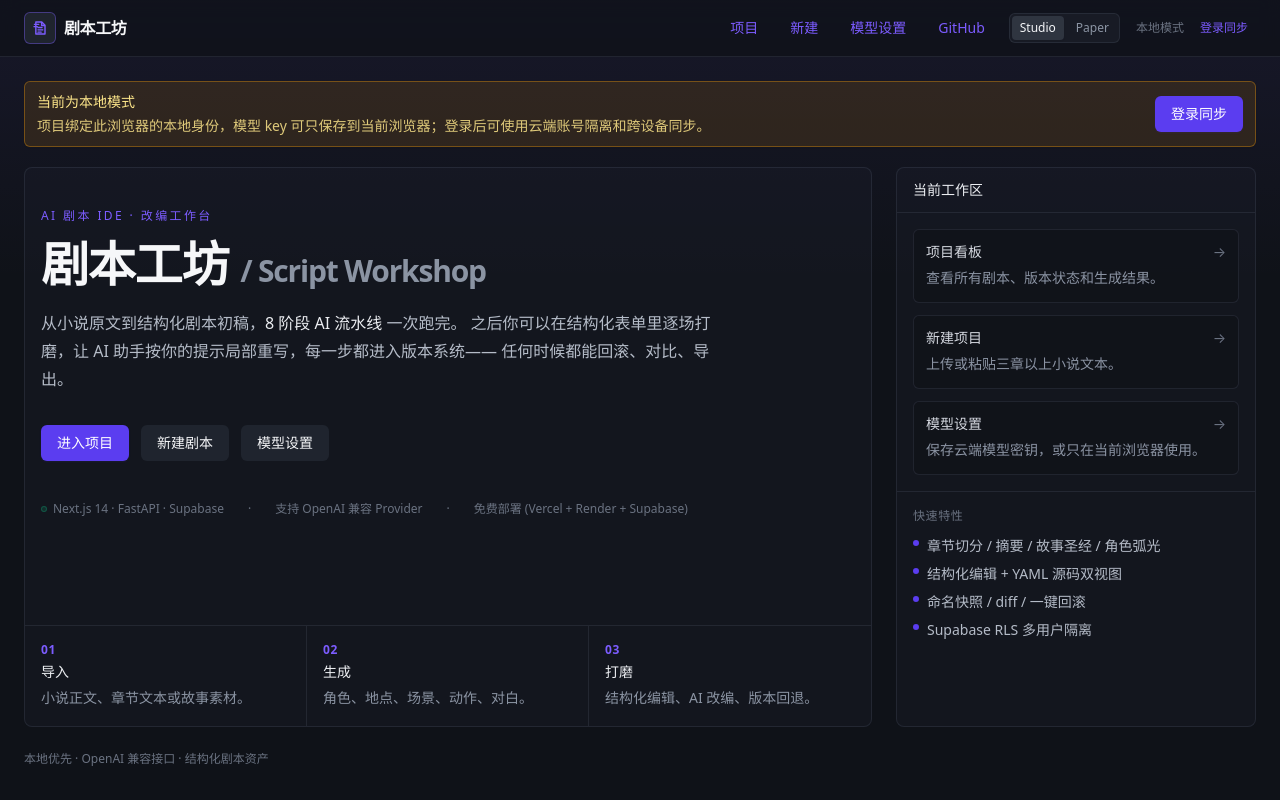
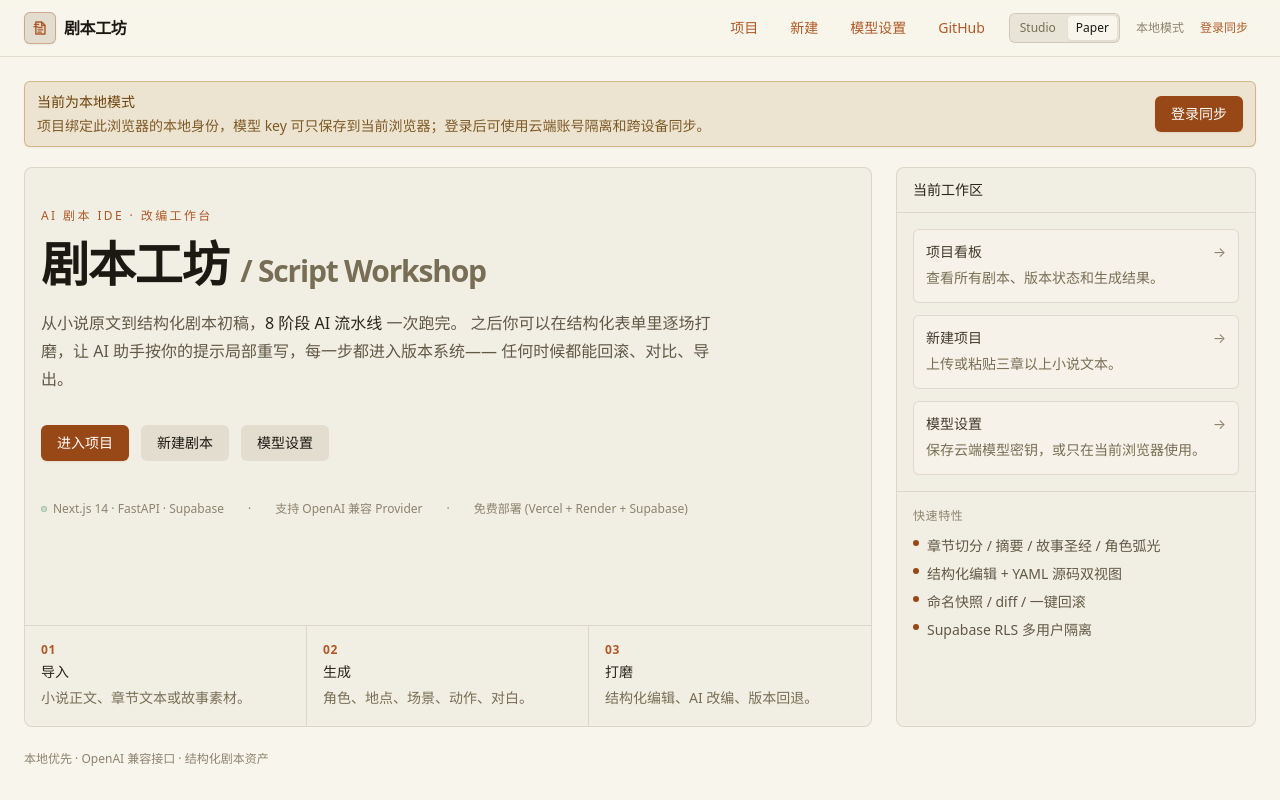
Before and after one commit to Box-702/script-workshop, a Next.js app in the folder apps/web/: page / in a window 1280 px wide. Built offline with nearby package versions, Linux system fonts and the light colour scheme; no server answers.

Commit message:
fix: 修复编辑器滚动裁切

```diff
--- a/apps/web/app/layout.tsx
+++ b/apps/web/app/layout.tsx
@@ -15,7 +15,7 @@ export const metadata: Metadata = {
 
 export default function RootLayout({ children }: { children: React.ReactNode }) {
   return (
-    <html lang="zh-CN" className="h-full">
+    <html lang="zh-CN" className="h-full" data-ui-style="paper">
       <head>
         {/*
           Read the saved UI style from localStorage and apply it to
@@ -26,7 +26,7 @@ export default function RootLayout({ children }: { children: React.ReactNode })
         */}
         <script
           dangerouslySetInnerHTML={{
-            __html: `(function(){try{var s=localStorage.getItem('script-workshop-ui-style');if(s==='paper'||s==='studio'){document.documentElement.dataset.uiStyle=s;}}catch(e){}})();`,
+            __html: `(function(){try{var s=localStorage.getItem('script-workshop-ui-style');document.documentElement.dataset.uiStyle=(s==='studio'||s==='paper')?s:'paper';}catch(e){document.documentElement.dataset.uiStyle='paper';}})();`,
           }}
         />
       </head>
--- a/apps/web/app/projects/[id]/edit/page.tsx
+++ b/apps/web/app/projects/[id]/edit/page.tsx
@@ -301,7 +301,7 @@ export default function EditPage() {
   }
 
   return (
-    <div className="editor-workspace flex h-[calc(100vh-78px)] min-h-0 flex-col gap-2 overflow-hidden">
+    <div className="editor-workspace flex min-h-0 flex-1 flex-col gap-2 overflow-hidden">
       <div className="panel shrink-0 overflow-visible px-3 py-2">
         <div className="flex flex-col gap-2 xl:flex-row xl:items-center xl:justify-between">
           <div className="flex min-w-0 flex-col gap-2 md:flex-row md:items-center">
--- a/apps/web/components/StyleSwitcher.tsx
+++ b/apps/web/components/StyleSwitcher.tsx
@@ -14,7 +14,7 @@ function readInitialStyle(): UiStyle {
     const fromDom = document.documentElement.dataset.uiStyle;
     if (fromDom === "paper" || fromDom === "studio") return fromDom;
   }
-  return "studio";
+  return "paper";
 }
 
 export function StyleSwitcher() {
--- a/apps/web/styles/globals.css
+++ b/apps/web/styles/globals.css
@@ -99,8 +99,12 @@
   body:has(.editor-workspace) {
     overflow: hidden;
   }
-  body:has(.editor-workspace) main {
+  body:has(.editor-workspace) .app-main {
+    display: flex;
+    flex-direction: column;
+    height: calc(100dvh - 57px);
     min-height: auto;
+    overflow: hidden;
     padding-top: 12px;
     padding-bottom: 12px;
   }
@@ -465,6 +469,10 @@
   .workspace-scroll {
     scrollbar-color: rgb(var(--ink-600)) rgb(var(--ink-900));
     scrollbar-width: thin;
+    scroll-padding-bottom: 24px;
+  }
+  .editor-workspace .workspace-scroll {
+    padding-bottom: max(24px, env(safe-area-inset-bottom));
   }
   .workspace-scroll::-webkit-scrollbar {
     width: 10px;
```
